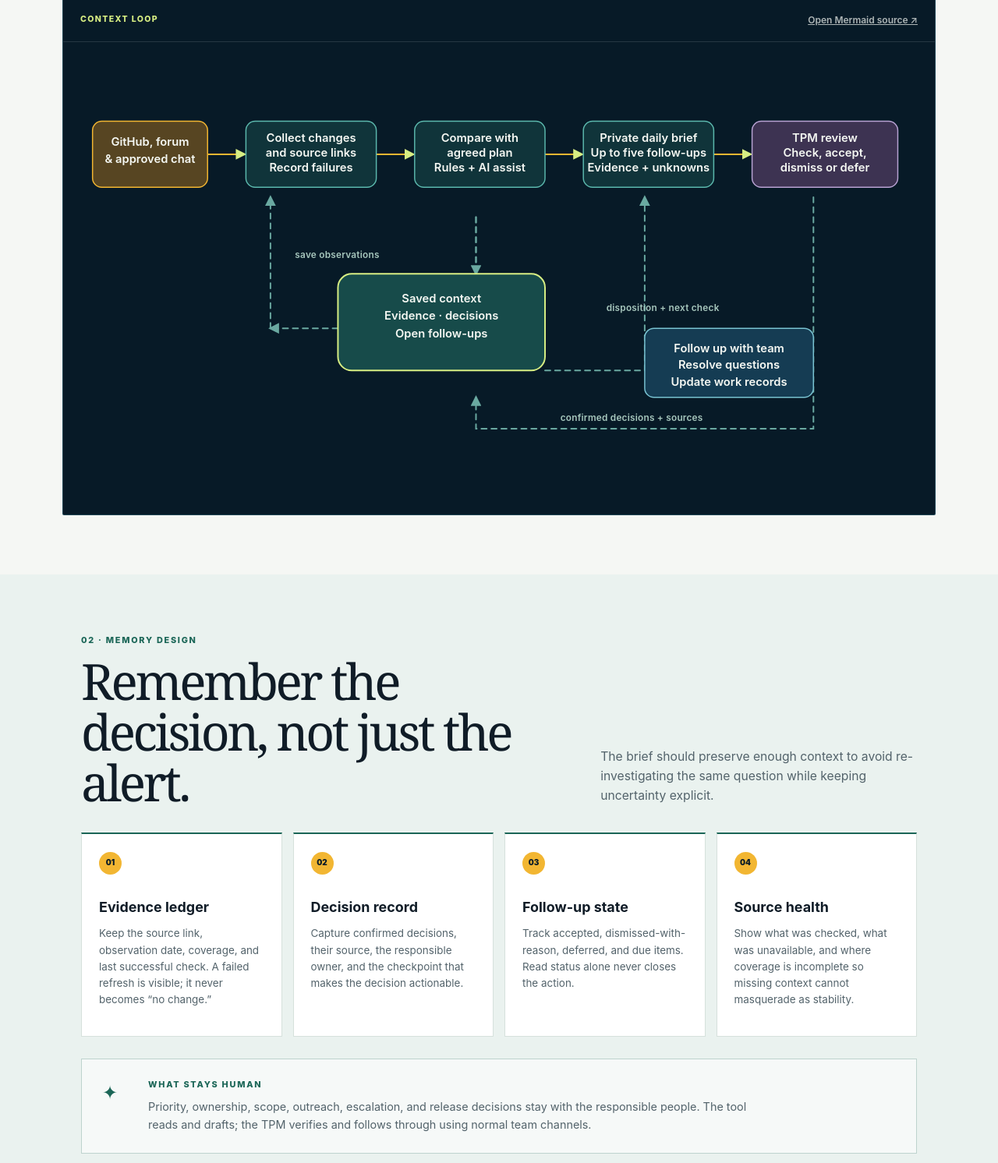
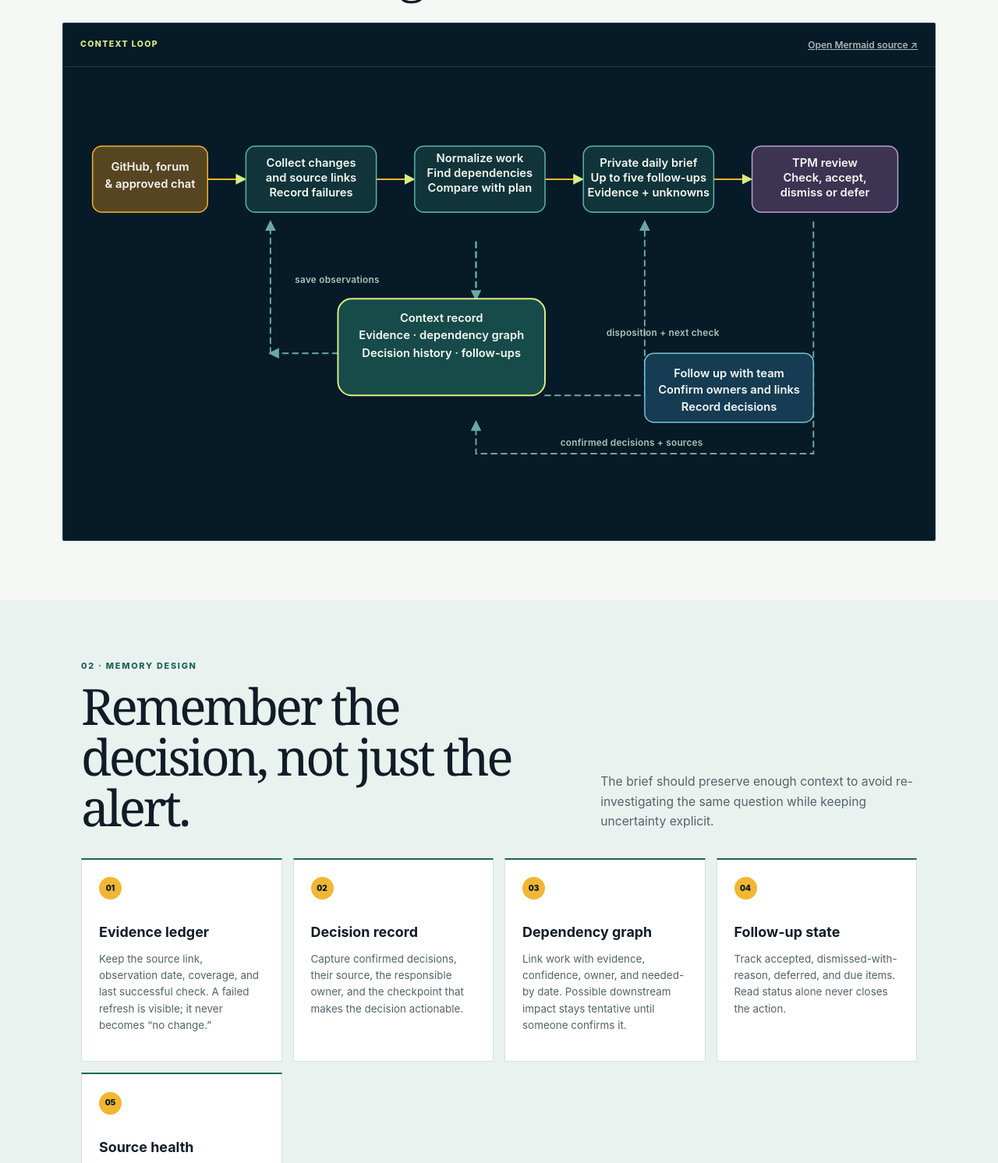
Before and after one commit to arcayne/zcash-TPM, a plain HTML site: page part-2.html in a window 1280 px wide. Shown: the part 865-2357 px from the top of the page at 78% size. Drawn offline with Linux system fonts and the light colour scheme.

Commit message:
Expand Part 2 dependency intelligence design

```diff
--- a/part-2.html
+++ b/part-2.html
@@ -21,7 +21,7 @@
         <div>
           <div class="eyebrow">Zcash Foundation · TPM take-home · Part 2</div>
           <h1>Keep delivery context <em>current.</em></h1>
-          <p class="hero-lede">A human-reviewed first-month design that turns changes across repositories and conversations into a short, evidence-backed brief for the next decision.</p>
+          <p class="hero-lede">A human-reviewed first-month design that turns changes across repositories and conversations into a short, evidence-backed brief for the next decision, with dependency and downstream-impact checks.</p>
           <div class="hero-actions"><a class="button button-primary" href="#design">See the design <span aria-hidden="true">↓</span></a><a class="button button-quiet" href="index.html">Back to Part 1 <span aria-hidden="true">↗</span></a></div>
         </div>
         <div class="part2-stamp"><span class="stamp-symbol">◌</span><span class="stamp-label">Proposed first-month design</span><strong>Read, verify,<br>then follow up.</strong><span class="stamp-note">Not built or evaluated yet.</span></div>
@@ -30,7 +30,7 @@
 
     <section class="section shell" id="design">
       <div class="section-heading"><div><div class="eyebrow">01 · The design at a glance</div><h2>A loop that keeps humans in charge.</h2></div><p>An AI suggestion stays tentative until checked. An accepted suggestion becomes an open follow-up—not a confirmed decision or completed work.</p></div>
-      <div class="diagram-card" role="img" aria-label="Flow from approved sources through collection, assessment, a private daily brief, human review, and team follow-up, with saved context feeding the assessment loop.">
+      <div class="diagram-card" role="img" aria-label="Flow from approved sources through collection, work-item normalization, dependency and impact scanning, a private daily brief, human review, and team follow-up, with a context record feeding the triage loop.">
         <div class="diagram-caption"><span>Context loop</span><a href="output/part-2-design-diagram.mmd">Open Mermaid source ↗</a></div>
         <svg class="context-diagram" viewBox="0 0 1100 580" xmlns="http://www.w3.org/2000/svg" aria-hidden="true">
           <defs><marker id="arrow" viewBox="0 0 10 10" refX="8" refY="5" markerWidth="7" markerHeight="7" orient="auto-start-reverse"><path d="M 0 0 L 10 5 L 0 10 z" fill="#d7ee83"/></marker><marker id="arrow-muted" viewBox="0 0 10 10" refX="8" refY="5" markerWidth="7" markerHeight="7" orient="auto-start-reverse"><path d="M 0 0 L 10 5 L 0 10 z" fill="#6aa9a1"/></marker></defs>
@@ -38,11 +38,11 @@
           <path class="diagram-line-muted" d="M520 210 V355 H252"/><path class="diagram-line-muted" d="M252 355 V184"/><path class="diagram-line-muted" d="M520 210 V284"/><path class="diagram-line-muted" d="M610 410 H740 V184"/><path class="diagram-line-muted" d="M960 184 V486 H520 V445"/>
           <g class="diagram-node diagram-node-source"><rect x="20" y="85" width="150" height="86" rx="12"/><text x="95" y="117" text-anchor="middle"><tspan x="95">GitHub, forum</tspan><tspan x="95" dy="22">&amp; approved chat</tspan></text></g>
           <g class="diagram-node"><rect x="220" y="85" width="170" height="86" rx="12"/><text x="305" y="112" text-anchor="middle"><tspan x="305">Collect changes</tspan><tspan x="305" dy="19">and source links</tspan><tspan x="305" dy="19">Record failures</tspan></text></g>
-          <g class="diagram-node"><rect x="440" y="85" width="170" height="86" rx="12"/><text x="525" y="112" text-anchor="middle"><tspan x="525">Compare with</tspan><tspan x="525" dy="19">agreed plan</tspan><tspan x="525" dy="19">Rules + AI assist</tspan></text></g>
+          <g class="diagram-node"><rect x="440" y="85" width="170" height="86" rx="12"/><text x="525" y="106" text-anchor="middle"><tspan x="525">Normalize work</tspan><tspan x="525" dy="19">Find dependencies</tspan><tspan x="525" dy="19">Compare with plan</tspan></text></g>
           <g class="diagram-node"><rect x="660" y="85" width="170" height="86" rx="12"/><text x="745" y="112" text-anchor="middle"><tspan x="745">Private daily brief</tspan><tspan x="745" dy="19">Up to five follow-ups</tspan><tspan x="745" dy="19">Evidence + unknowns</tspan></text></g>
           <g class="diagram-node diagram-node-review"><rect x="880" y="85" width="190" height="86" rx="12"/><text x="975" y="112" text-anchor="middle"><tspan x="975">TPM review</tspan><tspan x="975" dy="19">Check, accept,</tspan><tspan x="975" dy="19">dismiss or defer</tspan></text></g>
-          <g class="diagram-node diagram-node-context"><rect x="340" y="284" width="270" height="126" rx="18"/><text x="475" y="321" text-anchor="middle"><tspan x="475">Saved context</tspan><tspan x="475" dy="23">Evidence · decisions</tspan><tspan x="475" dy="23">Open follow-ups</tspan></text></g>
-          <g class="diagram-node diagram-node-action"><rect x="740" y="355" width="220" height="90" rx="12"/><text x="850" y="386" text-anchor="middle"><tspan x="850">Follow up with team</tspan><tspan x="850" dy="22">Resolve questions</tspan><tspan x="850" dy="22">Update work records</tspan></text></g>
+          <g class="diagram-node diagram-node-context"><rect x="340" y="284" width="270" height="126" rx="18"/><text x="475" y="314" text-anchor="middle"><tspan x="475">Context record</tspan><tspan x="475" dy="23">Evidence · dependency graph</tspan><tspan x="475" dy="23">Decision history · follow-ups</tspan></text></g>
+          <g class="diagram-node diagram-node-action"><rect x="740" y="355" width="220" height="90" rx="12"/><text x="850" y="386" text-anchor="middle"><tspan x="850">Follow up with team</tspan><tspan x="850" dy="22">Confirm owners and links</tspan><tspan x="850" dy="22">Record decisions</tspan></text></g>
           <text class="diagram-label" x="690" y="332">disposition + next check</text><text class="diagram-label" x="630" y="476">confirmed decisions + sources</text><text class="diagram-label" x="284" y="263">save observations</text>
         </svg>
       </div>
@@ -54,10 +54,11 @@
         <div class="memory-grid">
           <article class="memory-card"><span class="memory-icon">01</span><h3>Evidence ledger</h3><p>Keep the source link, observation date, coverage, and last successful check. A failed refresh is visible; it never becomes “no change.”</p></article>
           <article class="memory-card"><span class="memory-icon">02</span><h3>Decision record</h3><p>Capture confirmed decisions, their source, the responsible owner, and the checkpoint that makes the decision actionable.</p></article>
-          <article class="memory-card"><span class="memory-icon">03</span><h3>Follow-up state</h3><p>Track accepted, dismissed-with-reason, deferred, and due items. Read status alone never closes the action.</p></article>
-          <article class="memory-card"><span class="memory-icon">04</span><h3>Source health</h3><p>Show what was checked, what was unavailable, and where coverage is incomplete so missing context cannot masquerade as stability.</p></article>
+          <article class="memory-card"><span class="memory-icon">03</span><h3>Dependency graph</h3><p>Link work with evidence, confidence, owner, and needed-by date. Possible downstream impact stays tentative until someone confirms it.</p></article>
+          <article class="memory-card"><span class="memory-icon">04</span><h3>Follow-up state</h3><p>Track accepted, dismissed-with-reason, deferred, and due items. Read status alone never closes the action.</p></article>
+          <article class="memory-card"><span class="memory-icon">05</span><h3>Source health</h3><p>Show what was checked, what was unavailable, and where coverage is incomplete so missing context cannot masquerade as stability.</p></article>
         </div>
-        <div class="human-callout"><div class="callout-symbol">✦</div><div><div class="eyebrow">What stays human</div><p>Priority, ownership, scope, outreach, escalation, and release decisions stay with the responsible people. The tool reads and drafts; the TPM verifies and follows through using normal team channels.</p></div></div>
+        <div class="human-callout"><div class="callout-symbol">✦</div><div><div class="eyebrow">What stays human</div><p>Rules detect changes and AI suggests links or summaries. Priority, ownership, scope, outreach, escalation, dependency confirmation, and release decisions stay with the responsible people. The TPM verifies and follows through using normal team channels.</p></div></div>
       </div>
     </section>
 
@@ -69,6 +70,8 @@
           <div class="check-item"><span class="check-box">✓</span><div><h3>Deliberately paused work</h3><p>Respect a confirmed pause and keep it quiet until the agreed checkpoint or a new source change.</p></div></div>
           <div class="check-item"><span class="check-box">✓</span><div><h3>Failed source refresh</h3><p>Report “status not refreshed” with the failed source and last known coverage rather than infer that nothing changed.</p></div></div>
           <div class="check-item"><span class="check-box">✓</span><div><h3>Conflicting evidence</h3><p>Surface the disagreement and its sources for review; never silently choose a winner or turn a suggestion into a fact.</p></div></div>
+          <div class="check-item"><span class="check-box">✓</span><div><h3>Dependency needs confirmation</h3><p>Keep an inferred link separate from a confirmed block and show the evidence, confidence, owner, and needed-by date.</p></div></div>
+          <div class="check-item"><span class="check-box">✓</span><div><h3>Upstream change with downstream impact</h3><p>Trace the affected work and release checkpoint, then ask for confirmation before calling downstream delivery at risk.</p></div></div>
         </div>
         <aside class="trial-card"><div class="eyebrow">Continue only if</div><strong>The trial reduces daily review time, keeps confirmed pauses quiet, and surfaces the important changes found in manual checks.</strong><p>WIP dashboards and broader reporting can wait until the daily brief proves useful.</p></aside>
       </div>
@@ -93,7 +96,7 @@
         <article class="brief-card"><span class="brief-number">03</span><h3>Key-conversion fix: confirm reviewer pickup</h3><p><strong>Why it matters:</strong> impact assessment and independent review are needed before deciding urgency and release path.</p><p class="brief-next">Next: identify affected versions, callers, and a reviewer.</p></article>
       </div>
       <div class="deliberate-note"><span class="status-dot"></span><div><strong>Deliberately not chasing:</strong> items without a decision, owner, or new evidence stay available for review rather than crowding out the next three actions.</div></div>
-      <div class="source-links"><a class="text-link" href="output/part-2-context-tooling-design.md">Read the full design source <span aria-hidden="true">→</span></a><a class="text-link" href="output/part-2-example-daily-brief.md">Read the example brief source <span aria-hidden="true">→</span></a><a class="text-link" href="index.html">Return to Part 1 <span aria-hidden="true">→</span></a></div>
+      <div class="source-links"><a class="text-link" href="output/part-2-context-tooling-prd.md">Read the Part 2 PRD <span aria-hidden="true">→</span></a><a class="text-link" href="output/part-2-context-tooling-design.md">Read the full design source <span aria-hidden="true">→</span></a><a class="text-link" href="output/part-2-example-daily-brief.md">Read the example brief source <span aria-hidden="true">→</span></a><a class="text-link" href="index.html">Return to Part 1 <span aria-hidden="true">→</span></a></div>
     </section>
   </main>
 
```
Also changed, not shown: 6 other files.
